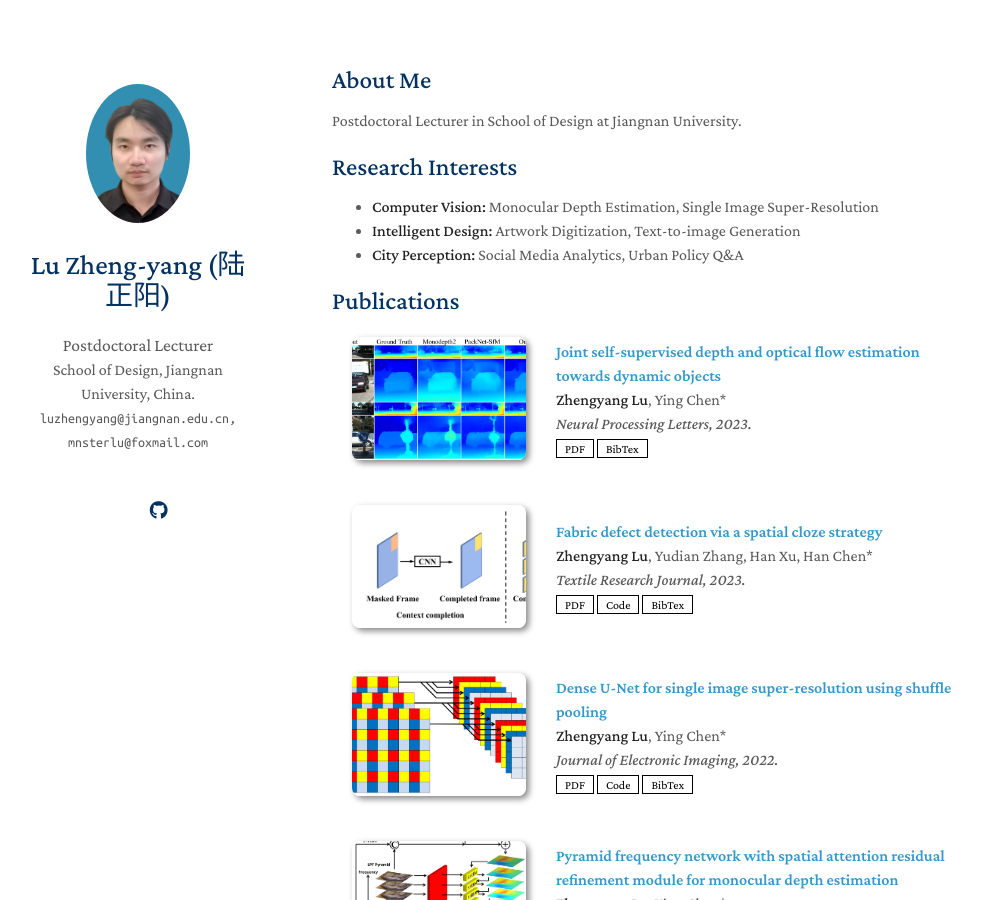
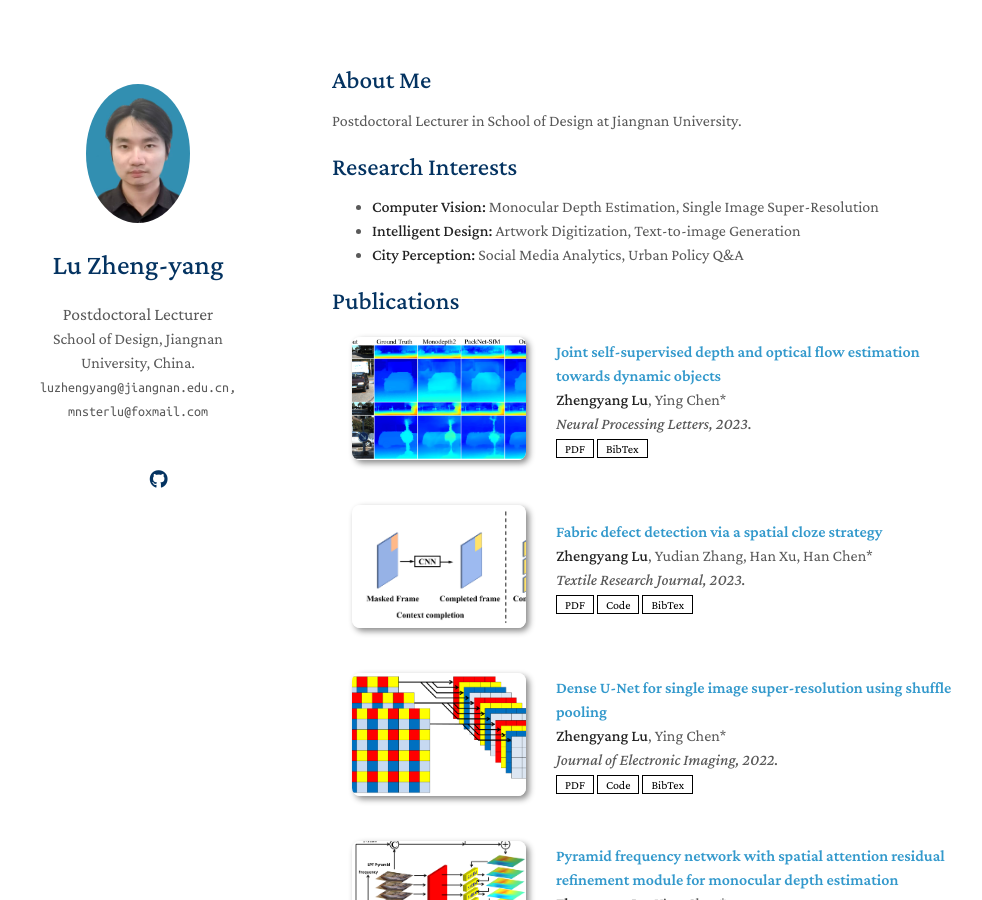
Before and after one commit to Mnster00/Lu.github.io, a Jekyll site: the page built from index.md, in a window 1280 px wide and 900 px high. Shown: the whole window, without its empty margins (138-1120 px from the left). Built offline with Jekyll 4.4.1, drawn with Linux system fonts in a browser that asks for light colours; a style sheet for code colours, icons or effects is not loaded; our own code applies the rules of GitHub Pages for plain Markdown files.

Commit message:
Update _config.yml

```diff
--- a/_config.yml
+++ b/_config.yml
@@ -1,5 +1,5 @@
 # Basic Information
-title: Lu Zheng-yang (陆正阳)
+title: Lu Zheng-yang
 position: Postdoctoral Lecturer
 affiliation: School of Design, Jiangnan University, China.
 email: luzhengyang@jiangnan.edu.cn, mnsterlu@foxmail.com
```
